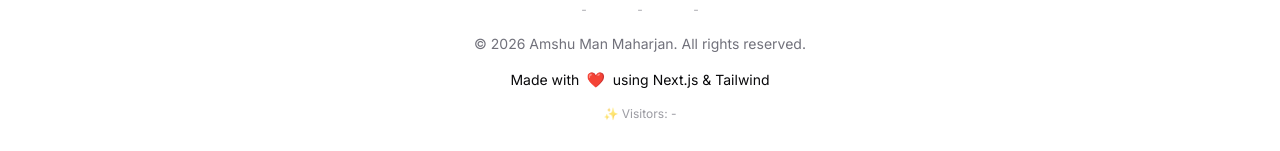
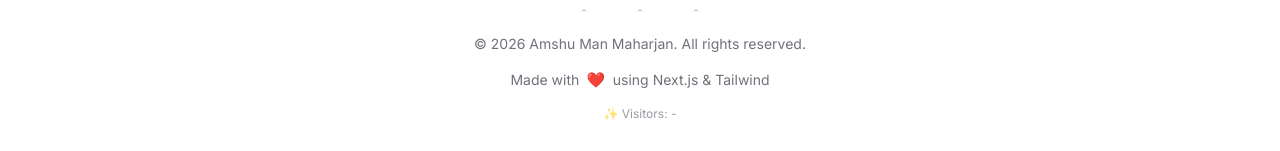
Before and after one commit to amshuman50/portfolio_amshu, a Next.js app: page / in a window 1280 px wide. Shown: the part 3500-3651 px from the top of the page. Built offline with nearby package versions, Linux system fonts and the light colour scheme; no server answers.

Commit message:
Changed color of text

```diff
--- a/src/components/footer.tsx
+++ b/src/components/footer.tsx
@@ -146,7 +146,7 @@ export function Footer() {
           © {new Date().getFullYear()} Amshu Man Maharjan. All rights reserved.
         </p>
 
-          <div className="flex items-center gap-2  text-sm">
+          <div className="flex items-center gap-2 text-sm text-muted-foreground">
             <span>Made with</span>
             <motion.div
               animate={{ scale: [1, 1.2, 1] }}
```
